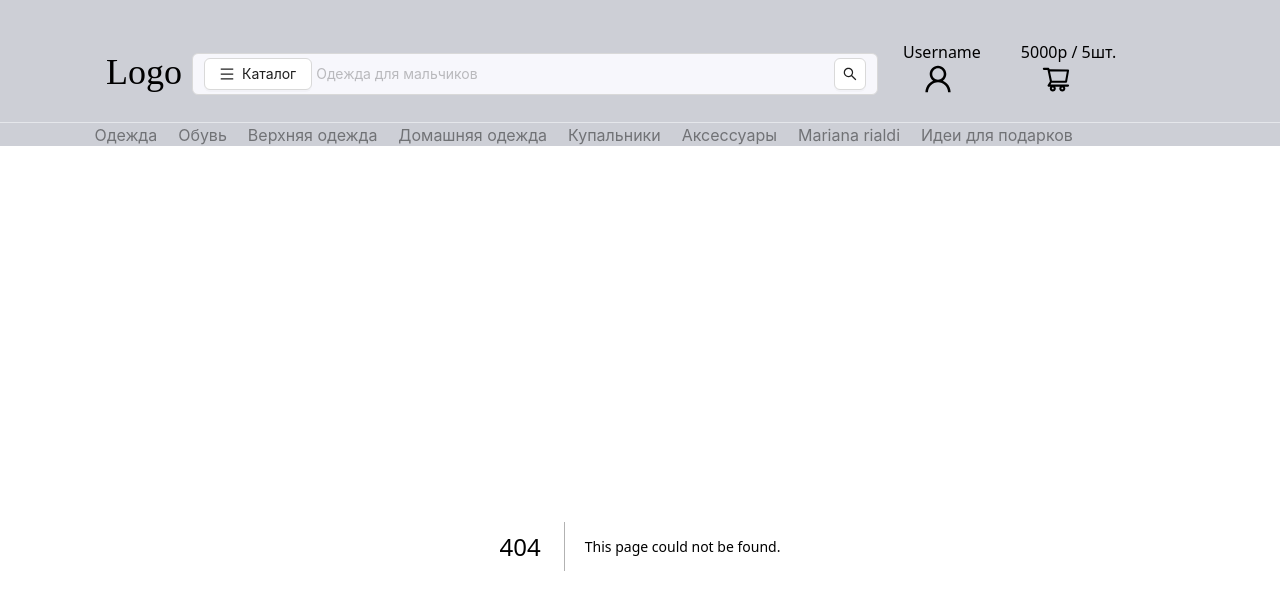
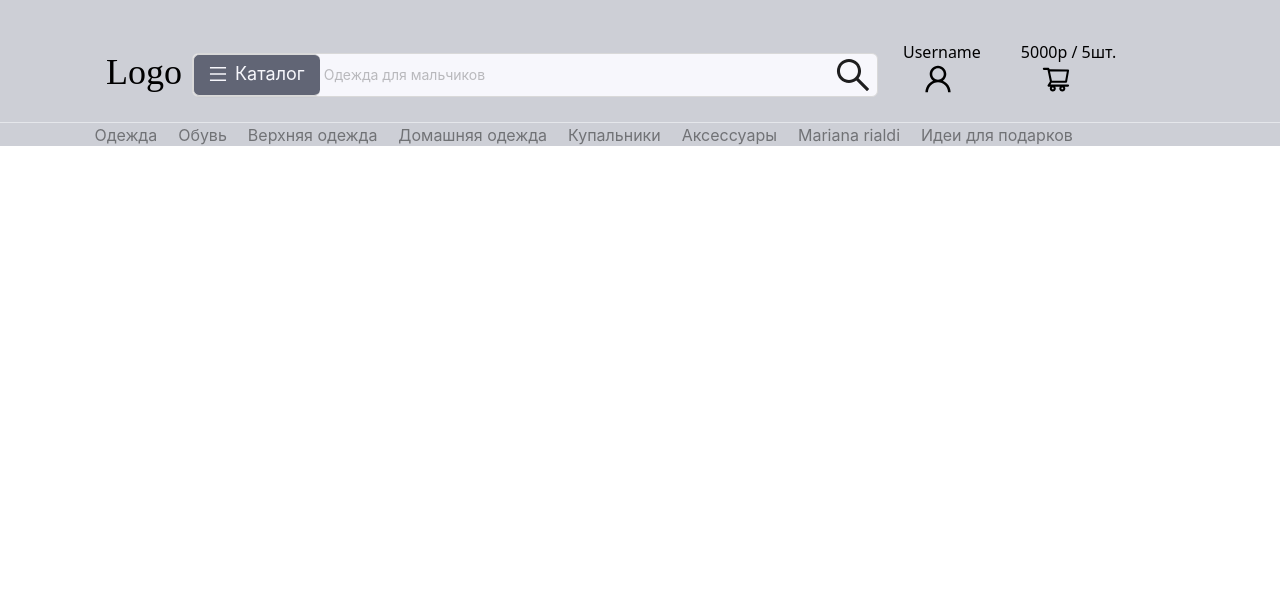
Before and after one commit to KiYari/logo, a Next.js app in the folder logo-front/: page /catalog in a window 1280 px wide. Before the commit this address had no page. Shown: the top 610 px of the page. Built offline with nearby package versions, Linux system fonts and the light colour scheme.

Commit message:
changed header

```diff
--- /dev/null
+++ b/logo-front/src/app/catalog/page.tsx
@@ -0,0 +1,11 @@
+import { ConfigProvider } from 'antd'
+import catalogStyles from './catalog.module.css'
+import theme from '@/theme/themeConfig'
+
+const catalog = () => {
+    return(<ConfigProvider theme={theme}>
+
+    </ConfigProvider>)
+}
+
+export default catalog
--- /dev/null
+++ b/logo-front/src/app/item/[slug]/page.tsx
@@ -0,0 +1,10 @@
+const { ConfigProvider } = require("antd")
+
+
+const ItemPage = () => {
+    return (<ConfigProvider>
+
+    </ConfigProvider>)
+}
+
+export default ItemPage
--- a/logo-front/src/layout/header/Header.tsx
+++ b/logo-front/src/layout/header/Header.tsx
@@ -1,3 +1,4 @@
+'use client'
 import {Breadcrumb, Button, Input, Space} from 'antd';
 import headerStyles from './header.module.css';
 import Link from 'next/link';
@@ -9,6 +10,7 @@ interface HeaderProps {
 }
 
 const Header:FC<HeaderProps> = () => {
+
     const headerLowbarItems = [
         {
             title: <a className={headerStyles.breadcrumbsItem} href='/'>Одежда</a>
@@ -32,16 +34,15 @@ const Header:FC<HeaderProps> = () => {
     return (
         <header className={headerStyles.head}>
             <div className={headerStyles.mainContentHolder}>
-                <p className={`${headerStyles.logo} ${headerStyles.headerTextOnButtons}`}>Logo</p>
+                <Link className={`${headerStyles.logo} ${headerStyles.headerTextOnButtons}`} href='/'>Logo</Link>
 
-                <Space>
+                <Space size={0}>
+
                     <Input
                         placeholder="Одежда для мальчиков"
                         className={headerStyles.input}
-                        prefix={<Button icon={<MenuOutlined />}>Каталог</Button>}
-                        suffix={< Button icon = { < SearchOutlined />
-                    }
-                    href = '/' />}/>
+                        prefix={<Button icon={<MenuOutlined />} className={headerStyles.catalogButton} href='/catalog'>Каталог</Button>}
+                        suffix={< SearchOutlined className={headerStyles.searchButton} onClick={() => console.log('gay')}/>}/>
                 </Space>
 
                 <Link href="/" className={headerStyles.headerButtonCase}>
--- a/logo-front/src/layout/header/header.module.css
+++ b/logo-front/src/layout/header/header.module.css
@@ -42,6 +42,7 @@ header .mainContentHolder {
 header .input {
     width: 750px;
     background-color: #F7F7FC;
+    padding: 0;
 }
 
 header .input:hover {
@@ -60,6 +61,30 @@ header .breadcrumbsCase span {
 
 header .breadcrumbsItem {
     font-size: 16px;
+}
+
+.catalogButton {
+    height: 42px !important;
+    border-right: 0px !important;
+    background-color: #616575 !important;
+    color: #F7F7FC !important;
+    font-size: 18px !important;
+}
+
+.searchButton {
+    height: 42px !important;
+    width: 42px !important;
+    margin-right: 0.5px;
+    font-size: 36px !important;
+    margin: 0 !important;
+    transition: 0.35s;
+}
+
+.searchButton :hover {
+    cursor: pointer;
+    width: 105%;
+    height: 105%;
+    transition: 0.35s;
 }
 
 @media only screen and (min-width: 1700px) {
```
Also changed, not shown: logo-front/src/app/page.tsx (+0 -7 lines), logo-front/src/app/catalog/catalog.module.css (added), logo-front/src/app/item/[slug]/itemPage.module.css (added).
